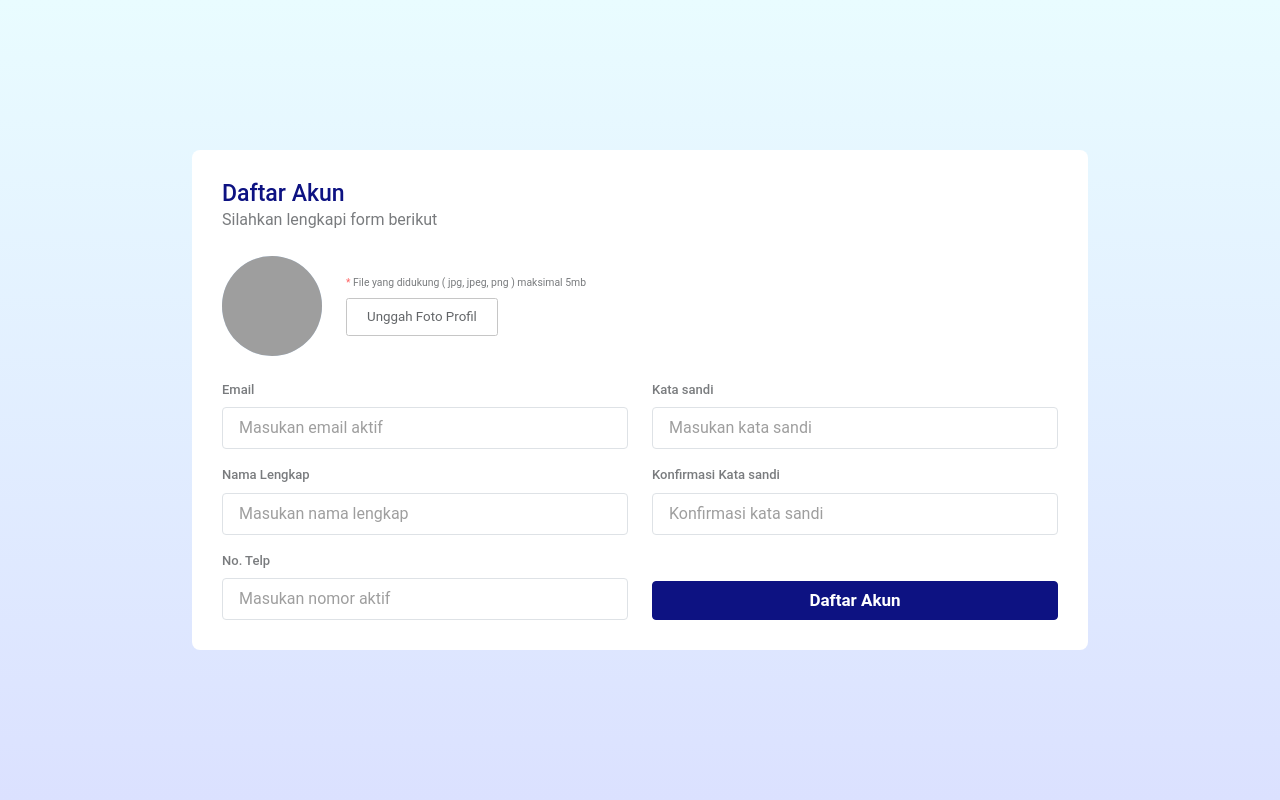
After one commit to faidfadjri/jaga, a Laravel app: page /auth/register in a window 1280 px wide. The commit adds this page. Run offline with Laravel 10, Linux system fonts and the light colour scheme; grey boxes are pictures that could not be loaded.

Commit message:
features: add register view

```diff
--- a/public/css/auth/login.css
+++ b/public/css/auth/auth.css
@@ -46,12 +46,21 @@
 
 .right-area .login-box {
     width: 50%;
-    height: fit-content;
+    height: 70%;
     min-height: 50%;
     background-color: white;
-    padding: 40px;
+    padding: 30px;
     border-radius: 5px;
     box-shadow: 0px 10px 15px -3px rgba(0,0,0,0.05);
+    display: flex;
+    flex-direction: column;
+    align-items: center;
+    justify-content: center;
+}
+
+.right-area .login-box form {
+    width: 100%;
+    height: fit-content;
 }
 
 .right-area .login-box .heading {
@@ -60,3 +69,42 @@
     flex-direction: column;
     gap: 2px;
 }
+
+
+/* Register */
+.register-box {
+    width: 70%;
+    height: fit-content;
+    padding: 30px;
+    background-color: white;
+    border-radius: 0.5em;
+}
+
+.profile-image {
+    height: 100px;
+    width: 100px;
+    display: flex;
+    align-items: center;
+    justify-content: center;
+    overflow: hidden;
+}
+
+
+
+label#profile-picture {
+    border: 1px solid #AEAEAE;
+    height: fit-content;
+    padding: 8px 20px;
+    border-radius: 0.2em;
+    opacity: 0.7;
+    transition: all ease-in 0.1s;
+}
+
+label#profile-picture:hover {
+    opacity: 1;
+    cursor: pointer;
+}
+
+label#profile-picture input {
+    display: none;
+}
--- a/public/css/global.css
+++ b/public/css/global.css
@@ -6,7 +6,8 @@
 
 
 :root {
-    --primary-color : #0D1282
+    --primary-color : #0D1282;
+    --secondary-color: #BEDCFF;
 }
 
 section {
@@ -15,10 +16,25 @@ section {
     width: 100%;
     overflow-x: hidden;
     overflow-y: auto;
+    background-color: white;
+}
+
+
+.gradient-background {
+    background: linear-gradient(to bottom, #E9FCFF, #DBE1FF);
 }
 
 
 /* Override */
+
+
+.bg-primary {
+    background-color: var(--primary-color) !important;
+}
+
+.bg-secondary {
+    background-color: var(--secondary-color) !important;
+}
 
 .form-label {
     font-size: 13px;
--- a/resources/views/auth/login.blade.php
+++ b/resources/views/auth/login.blade.php
@@ -2,20 +2,20 @@
 
 
 @push('css')
-    <link rel="stylesheet" href="/css/auth/login.css">
+    <link rel="stylesheet" href="/css/auth/auth.css">
 @endpush
 
 @section('content')
     <section class="bg-secondary">
         <div class="row" style="height: 100%">
-            <div class="col-4 left-area">
+            <div class="col-sm-12 col-lg-4 left-area d-none d-lg-flex">
                 <img src="/assets/images/crime-illustration.svg" alt="Crime Illustration" width="250">
                 <div class="d-flex flex-column align-items-center gap-3">
                     <img src="/assets/images/logo.svg" alt="JAGA logo" width="150">
                     <h1 class="headline-6">Jaringan Analisis & Gugus Anti Kriminal</h1>
                 </div>
             </div>
-            <div class="col-8 right-area">
+            <div class="col-sm-12 col-lg-8 right-area">
                 <div class="login-box">
                     <div class="heading mb-4">
                         <h2 class="headline-5 primary">Selamat Datang di JAGA</h2>
--- /dev/null
+++ b/resources/views/auth/register.blade.php
@@ -0,0 +1,107 @@
+@extends('templates.index')
+
+@push('css')
+    <link rel="stylesheet" href="/css/auth/auth.css">
+@endpush
+
+@section('content')
+    <section class="gradient-background d-flex align-items-center justify-content-center">
+        <div class="register-box">
+            <div class="heading mb-4">
+                <h2 class="headline-5 primary">Daftar Akun</h2>
+                <p class="paragraph opacity-60">Silahkan lengkapi form berikut</p>
+            </div>
+
+            <form>
+                <div class="d-flex align-items-center gap-4 mb-4">
+                    <div class="profile-image bg-secondary rounded-circle">
+                        <img id="profile-image-preview" src="/assets/images/default.svg" alt="default-profile-picture"
+                            width="100" height="100">
+                    </div>
+                    <div>
+                        <p class="tiny-text mb-2 opacity-60"><span style="color: red">*</span> File yang didukung ( jpg,
+                            jpeg, png ) maksimal 5mb</p>
+                        <label for="profile-picture-input" id="profile-picture" class="small-text">
+                            <input required type="file" id="profile-picture-input" accept="image/*"
+                                style="display: none;" required>
+                            <span id="upload-text">Unggah Foto Profil</span>
+                        </label>
+                    </div>
+                </div>
+
+                <div class="row">
+                    <div class="col-6 d-flex flex-column gap-3">
+                        <div class="d-flex flex-column">
+                            <label for="email" class="form-label">Email</label>
+                            <input required type="email" id="email" name="email"
+                                class="form-control rounded-1 paragraph px-3 py-2" placeholder="Masukan email aktif">
+                        </div>
+
+                        <div class="d-flex flex-column">
+                            <label for="fullName" class="form-label">Nama Lengkap</label>
+                            <input required type="text" id="fullName" name="fullName"
+                                class="form-control rounded-1 paragraph px-3 py-2" placeholder="Masukan nama lengkap">
+                        </div>
+
+                        <div class="d-flex flex-column">
+                            <label for="phone" class="form-label">No. Telp</label>
+                            <input required type="number" id="phone" name="phone"
+                                class="form-control rounded-1 paragraph px-3 py-2" placeholder="Masukan nomor aktif">
+                        </div>
+                    </div>
+                    <div class="col-6 d-flex flex-column justify-content-between gap-3">
+                        <div class="d-flex flex-column gap-3">
+                            <div class="d-flex flex-column">
+                                <label for="password" class="form-label">Kata sandi</label>
+                                <input required type="password" id="password" name="password"
+                                    class="form-control rounded-1 paragraph px-3 py-2" placeholder="Masukan kata sandi">
+                            </div>
+
+                            <div class="d-flex flex-column">
+                                <label for="password-confirmation" class="form-label">Konfirmasi Kata sandi</label>
+                                <input required type="password" id="password-confirmation" name="password-confirmation"
+                                    class="form-control rounded-1 paragraph px-3 py-2" placeholder="Konfirmasi kata sandi">
+                            </div>
+                        </div>
+
+                        <button class="btn btn-primary" type="submit">Daftar Akun</button>
+                    </div>
+                </div>
+            </form>
+        </div>
+    </section>
+@endsection
+
+@push('scripts')
+    <script>
+        document.getElementById('profile-picture-input').addEventListener('change', function(event) {
+            const file = event.target.files[0];
+            const label = document.getElementById('profile-picture');
+            const uploadText = document.getElementById('upload-text');
+            const imgPreview = document.getElementById('profile-image-preview');
+
+            if (file) {
+                // Change the text inside the span to the file name
+                uploadText.textContent = file.name;
+
+                // Update the image preview
+                const reader = new FileReader();
+                reader.onload = function(e) {
+                    imgPreview.src = e.target.result;
+                };
+                reader.readAsDataURL(file);
+            }
+        });
+
+        document.getElementById('password-confirmation').addEventListener('input', function() {
+            const password = document.getElementById('password').value;
+            const passwordConfirmation = document.getElementById('password-confirmation').value;
+
+            if (password !== passwordConfirmation) {
+                document.getElementById('password-confirmation').setCustomValidity('Passwords do not match');
+            } else {
+                document.getElementById('password-confirmation').setCustomValidity('');
+            }
+        });
+    </script>
+@endpush
--- a/routes/web.php
+++ b/routes/web.php
@@ -18,6 +18,7 @@ Route::get('/', function () {
 });
 
 
-Route::prefix('auth')->group(function() {
-    Route::get('login', fn() => view('auth.login'));
+Route::prefix('auth')->group(function () {
+    Route::get('login', fn () => view('auth.login'));
+    Route::get('register', fn () => view('auth.register'));
 });
```
Also changed, not shown: public/assets/images/default.svg (added).
